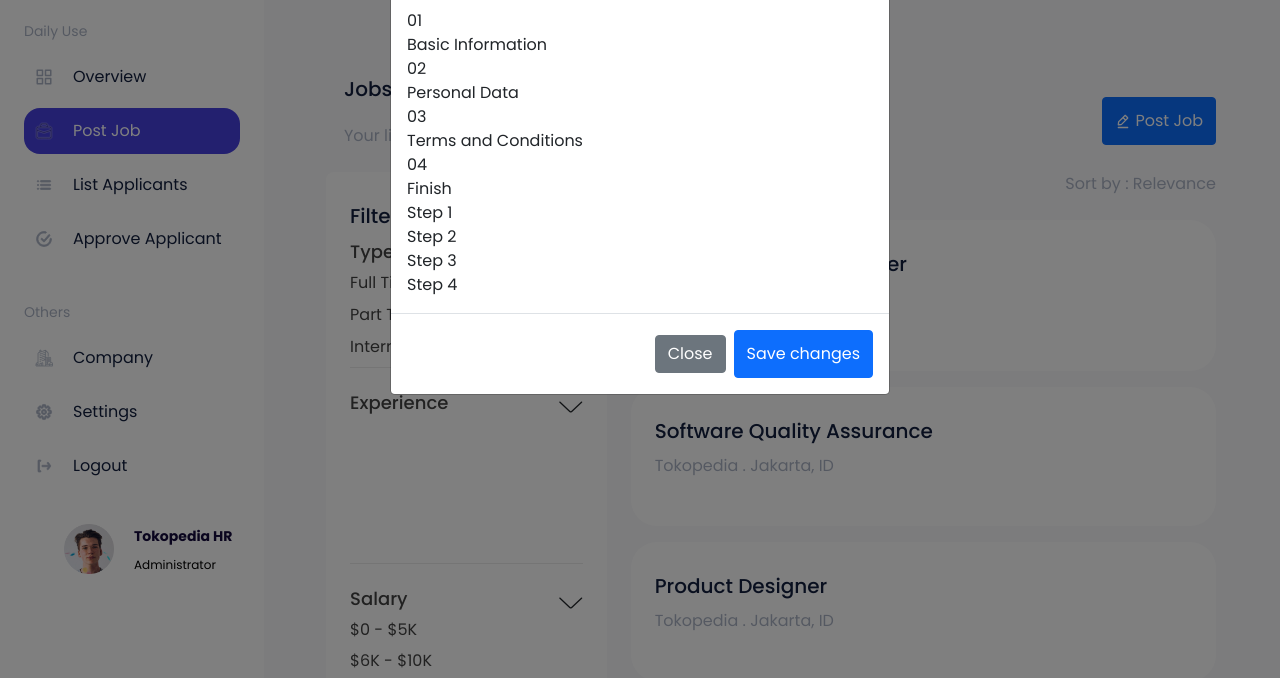
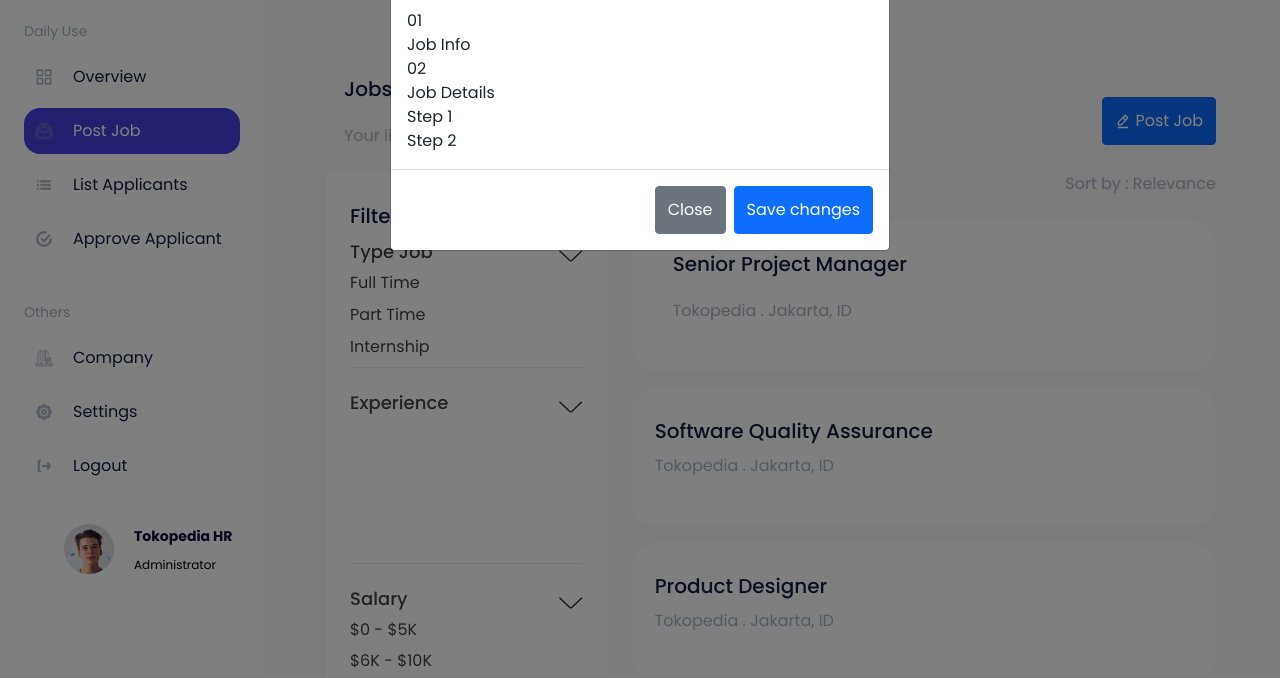
Before and after one commit to msopyan/powerjob, a plain HTML site: page ListJob.html in a window 1280 px wide. Both pictures are taken after a click on the button "Post Job". Shown: the part 99-777 px from the top of the page. Drawn offline with nearby package versions, Linux system fonts and the light colour scheme; files whose address does not match are found by name.

Commit message:
update modal

```diff
--- a/ListJob.html
+++ b/ListJob.html
@@ -341,25 +341,13 @@
                   <div class="step" icon="lni lni-pencil" id="1">
                     <div class="step-title">
                       <span class="step-number">01</span>
-                      <div class="step-text">Basic Information</div>
+                      <div class="step-text">Job Info</div>
                     </div>
                   </div>
                   <div class="step" icon="fa fa-info-circle" id="2">
                     <div class="step-title">
                       <span class="step-number">02</span>
-                      <div class="step-text">Personal Data</div>
-                    </div>
-                  </div>
-                  <div class="step" icon="fa fa-book-reader" id="3">
-                    <div class="step-title">
-                      <span class="step-number">03</span>
-                      <div class="step-text">Terms and Conditions</div>
-                    </div>
-                  </div>
-                  <div class="step" icon="fa fa-check" id="4">
-                    <div class="step-title">
-                      <span class="step-number">04</span>
-                      <div class="step-text">Finish</div>
+                      <div class="step-text">Job Details</div>
                     </div>
                   </div>
                 </div>
@@ -370,12 +358,6 @@
                 </div>
                 <div class="stepper-content fade-in" stepper-label="2">
                   <div>Step 2</div>
-                </div>
-                <div class="stepper-content fade-in" stepper-label="3">
-                  <div>Step 3</div>
-                </div>
-                <div class="stepper-content fade-in" stepper-label="4">
-                  <div>Step 4</div>
                 </div>
               </div>
             </div>
--- a/assets/css/style.css
+++ b/assets/css/style.css
@@ -489,7 +489,10 @@ aside #toggle-navbar {
   width: auto;
   height: 48px;
 }
-
+.btn-secondary {
+  width: auto;
+  height: 48px;
+}
 .employee-stat {
   height: 82px;
 }
```
